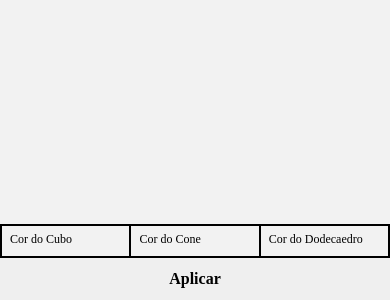
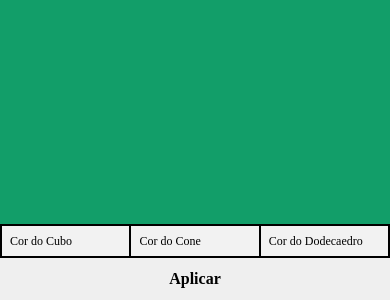
Before and after one commit to nandorodrigu3s/savior, a React Native app: screen /Home in a window 390 px wide. Shown: the part 544-844 px from the top of the page. Built offline with nearby package versions, Linux system fonts and the light colour scheme.

Commit message:
main style for screens and components done

```diff
--- a/src/components/atoms/input.atom.styled.ts
+++ b/src/components/atoms/input.atom.styled.ts
@@ -6,15 +6,15 @@ interface InputProps {
   radiusValue?: number;
   inputWidth?: number;
   inputHeight?: number;
+  themeSize?: string;
 }
 
 export const Input = styled.TextInput<InputProps>`
   padding: ${props => `${props.theme.size.small}px`};
   text-decoration: none;
   outline: none;
-  padding-top: 5px;
   font-family: ${props => props.theme.fontFamily.interRegular};
-  font-size: ${props => `${props.theme.size.default}px`};
+  font-size: ${props => `${props.theme.size[props.themeSize ?? 'default']}px`};
   ${props => props.hasBorder && 'border: 1px solid black;'};
   ${props => props.hasBorderL && 'border-left-width: 1px;'};
   ${props => props.hasBorderL && 'border-left-color: #CCCED9;'};
--- a/src/components/mols/app-input.mol.tsx
+++ b/src/components/mols/app-input.mol.tsx
@@ -14,6 +14,7 @@ interface AppInputProps {
   iconColor?: string;
   isInputPassword?: boolean;
   onTapButton?: () => void;
+  size?: string;
 }
 
 export const AppInput = (props: AppInputProps) => {
@@ -48,6 +49,7 @@ export const AppInput = (props: AppInputProps) => {
           inputWidth={73}
           value={value}
           secureTextEntry={isSecureInput}
+          themeSize={props?.size}
         />
         {props.showButton && (
           <AppIconButton
--- a/src/screens/home/home.screen.tsx
+++ b/src/screens/home/home.screen.tsx
@@ -4,14 +4,20 @@ import { SubmitButton } from '@components/atoms/atm.submit-button/app-submit-but
 import { SubmitButtonText } from '@components/atoms/atm.submit-button/submit-button-text.atom.styled';
 import { useNavigation } from '@react-navigation/native';
 import { Input } from '@components/atoms/input.atom.styled';
+import { BaseTheme } from '@assets/theme/app-theme';
 
 const Home = React.memo(() => {
   const { navigate } = useNavigation();
   return (
     <Container containerHeight={100}>
-      <Container />
-      <Container noFlex hasBorder direction={'row'} containerHeight={4} justifyBetween>
-        <Input hasBorder placeholder="Cor do Cubo" inputWidth={33.3}/>
+      <Container bgColor={BaseTheme.colors.highlight} />
+      <Container
+        noFlex
+        hasBorder
+        direction={'row'}
+        containerHeight={4}
+        justifyBetween>
+        <Input hasBorder placeholder="Cor do Cubo" inputWidth={33.3} />
         <Input hasBorder placeholder="Cor do Cone" inputWidth={33.3} />
         <Input hasBorder placeholder="Cor do Dodecaedro" inputWidth={33.3} />
       </Container>
--- a/src/screens/login/login.screen.tsx
+++ b/src/screens/login/login.screen.tsx
@@ -14,8 +14,13 @@ const Login = () => {
   const { navigate } = useNavigation();
   return (
     <Container hasPadding justifyCon alignIt>
-      <AppInput leftIconName={'user-circle-o'} showButton />
-      <AppInput isInputPassword leftIconName={'lock'} showButton />
+      <AppInput leftIconName={'user-circle-o'} showButton size={'medium'} />
+      <AppInput
+        isInputPassword
+        leftIconName={'lock'}
+        showButton
+        size={'medium'}
+      />
       <SubmitButton
         onPress={() => navigate({ name: 'Home', params: {} } as never)}>
         <SubmitButtonText>Entrar</SubmitButtonText>
```
